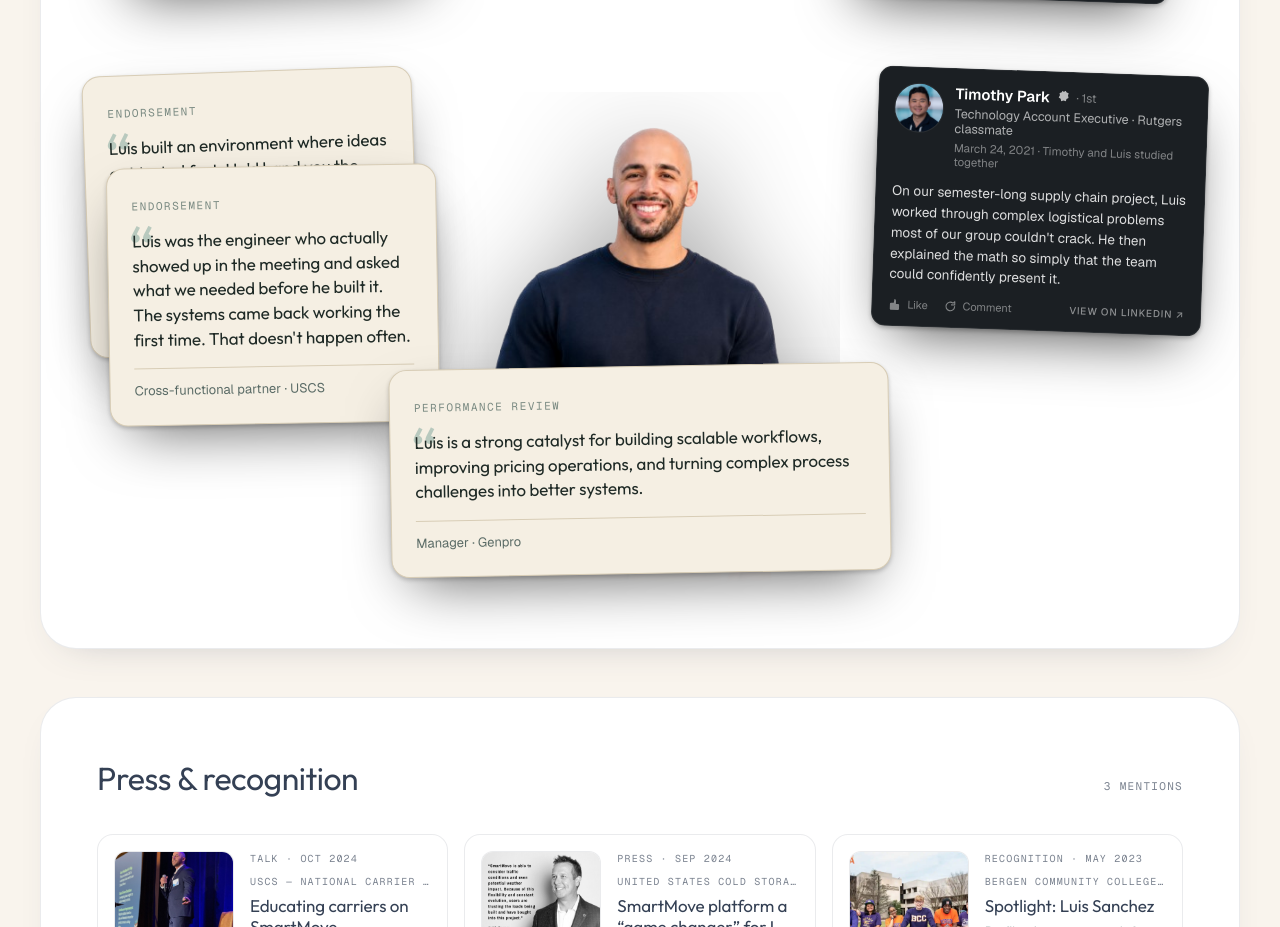
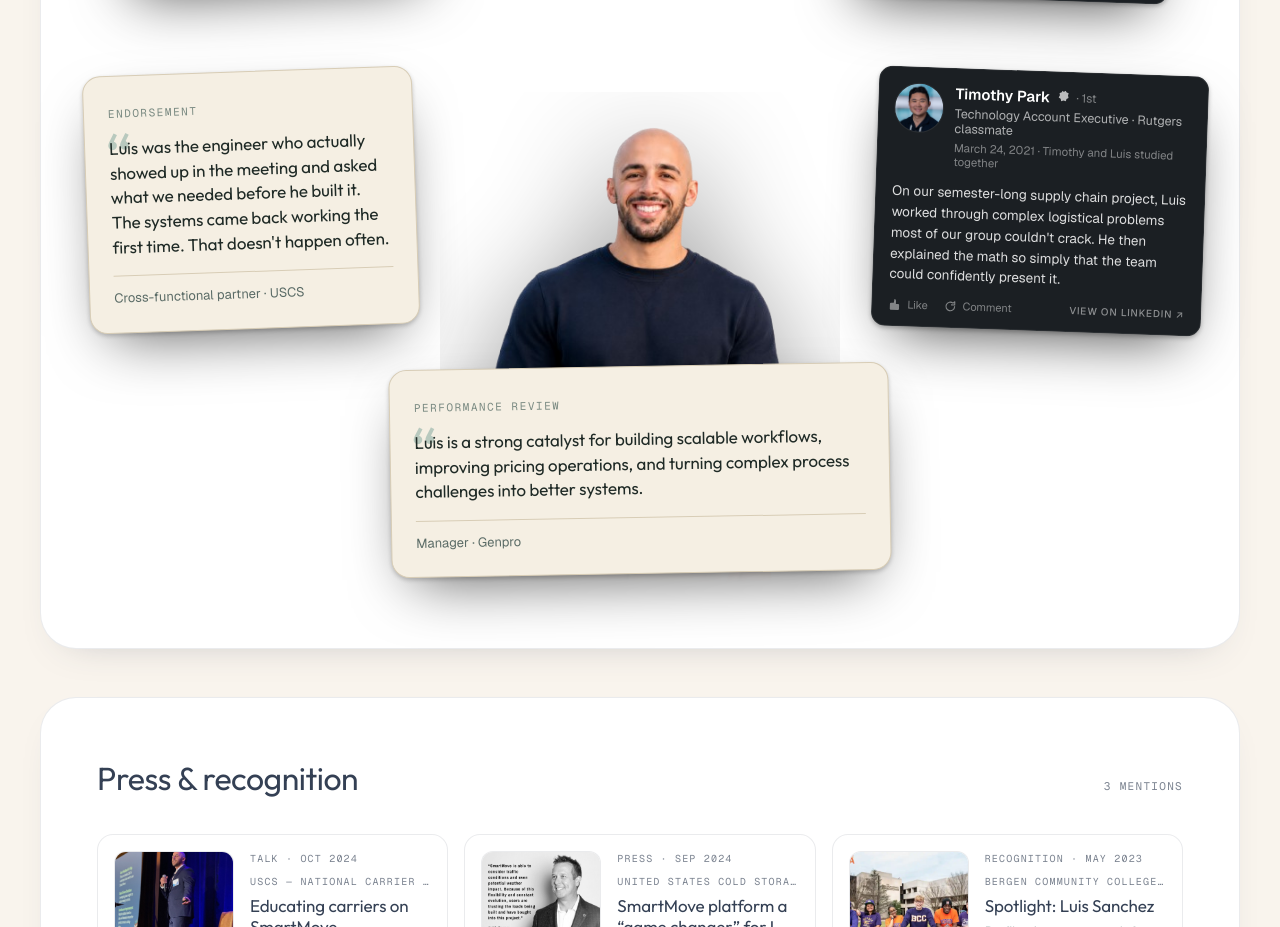
Before and after one commit to Luis-Axel/luisanchez-site, a Next.js app: page / in a window 1280 px wide. Shown: the part 5400-6327 px from the top of the page. Built offline with nearby package versions, Linux system fonts and the light colour scheme.

Commit message:
Drop direct-report endorsement; move cross-functional up to mid-left

```diff
--- a/src/components/working-with-me.tsx
+++ b/src/components/working-with-me.tsx
@@ -102,19 +102,11 @@ const QUOTES: ReviewQuote[] = [
   },
   {
     source: "Endorsement",
-    attribution: "Direct report · USCS",
-    quote:
-      "Luis built an environment where ideas got tested fast. He'd hand you the hard problem, point at the data, and trust you to figure out what good looked like. Then he'd show up when you got stuck.",
-    positionMd:
-      "absolute top-[38%] left-[-1%] -rotate-2 z-10 md:w-[300px] lg:w-[330px]",
-  },
-  {
-    source: "Endorsement",
     attribution: "Cross-functional partner · USCS",
     quote:
       "Luis was the engineer who actually showed up in the meeting and asked what we needed before he built it. The systems came back working the first time. That doesn't happen often.",
     positionMd:
-      "absolute bottom-[20%] left-[1%] -rotate-1 z-10 md:w-[300px] lg:w-[330px]",
+      "absolute top-[38%] left-[-1%] -rotate-2 z-10 md:w-[300px] lg:w-[330px]",
   },
 ];
 
```
